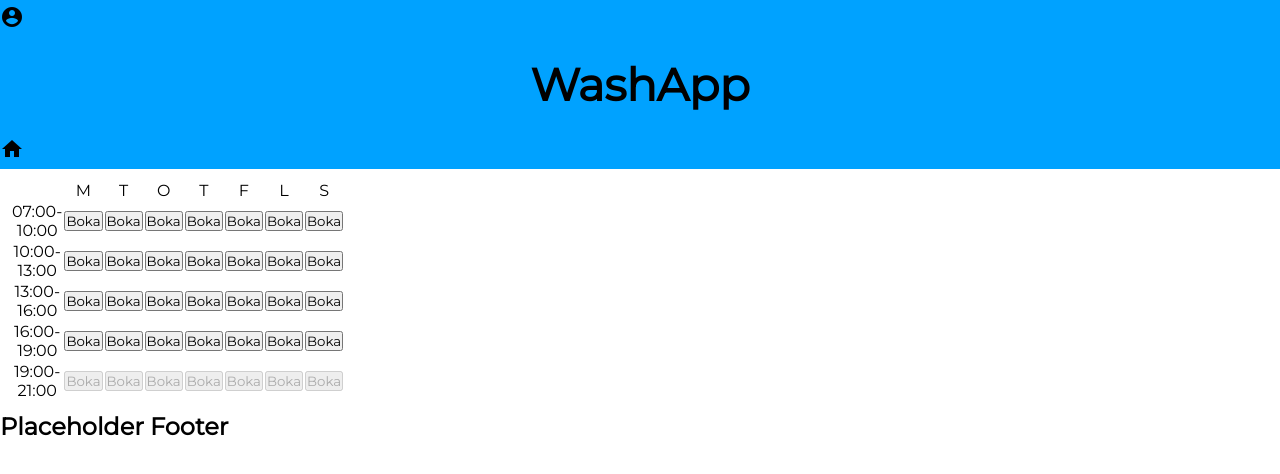
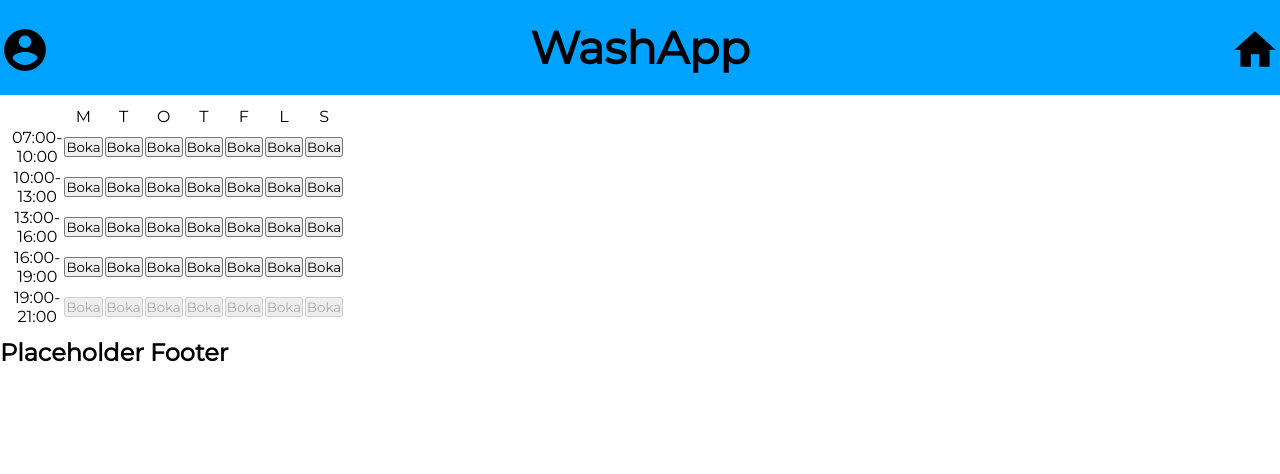
Before and after one commit to Kasiem024/WashApp-OAK, a website: page public/html/boka.html in a window 1280 px wide. Drawn offline with Linux system fonts and the light colour scheme.

Commit message:
improved header

```diff
--- a/public/css/style.css
+++ b/public/css/style.css
@@ -8,17 +8,33 @@ header {
     width: 100%;
     background-color: rgb(0, 162, 255);
     font-size: 30px;
+    text-align: center;
 }
 
 header h2 {
     margin-top: 0;
     padding-top: 20px;
     padding-bottom: 20px;
-    text-align: center;
 }
 
-header a {
+header ul li {
+    display: inline-block;
+}
+
+header .material-icons {
     color: black;
+    font-size: 50px;
+    vertical-align: middle;
+}
+
+.header-account {
+    float: left;
+    margin-top: 25px;
+}
+
+.header-home {
+    float: right;
+    margin-top: 25px;
 }
 
 main {
@@ -52,6 +68,10 @@ main nav a {
 
 /* boka */
 
+#calendar {
+    align-self: center;
+}
+
 td {
     text-align: center;
 }
--- a/public/html/boka.html
+++ b/public/html/boka.html
@@ -20,14 +20,17 @@
 
 <body>
     <header>
-        <a href="#"> <i class="material-icons">account_circle</i></i>
-        </a>
-
-        <h2>WashApp</h2>
-
-        <a href="index.html"><i class="material-icons">
-                home
-            </i></a>
+        <ul>
+            <li class="header-account">
+                <a href="#"> <i class="material-icons">account_circle</i></a>
+            </li>
+            <li>
+                <h2>WashApp</h2>
+            </li>
+            <li class="header-home">
+                <a href="index.html"><i class="material-icons">home </i></a>
+            </li>
+        </ul>
     </header>
 
     <main>
```
